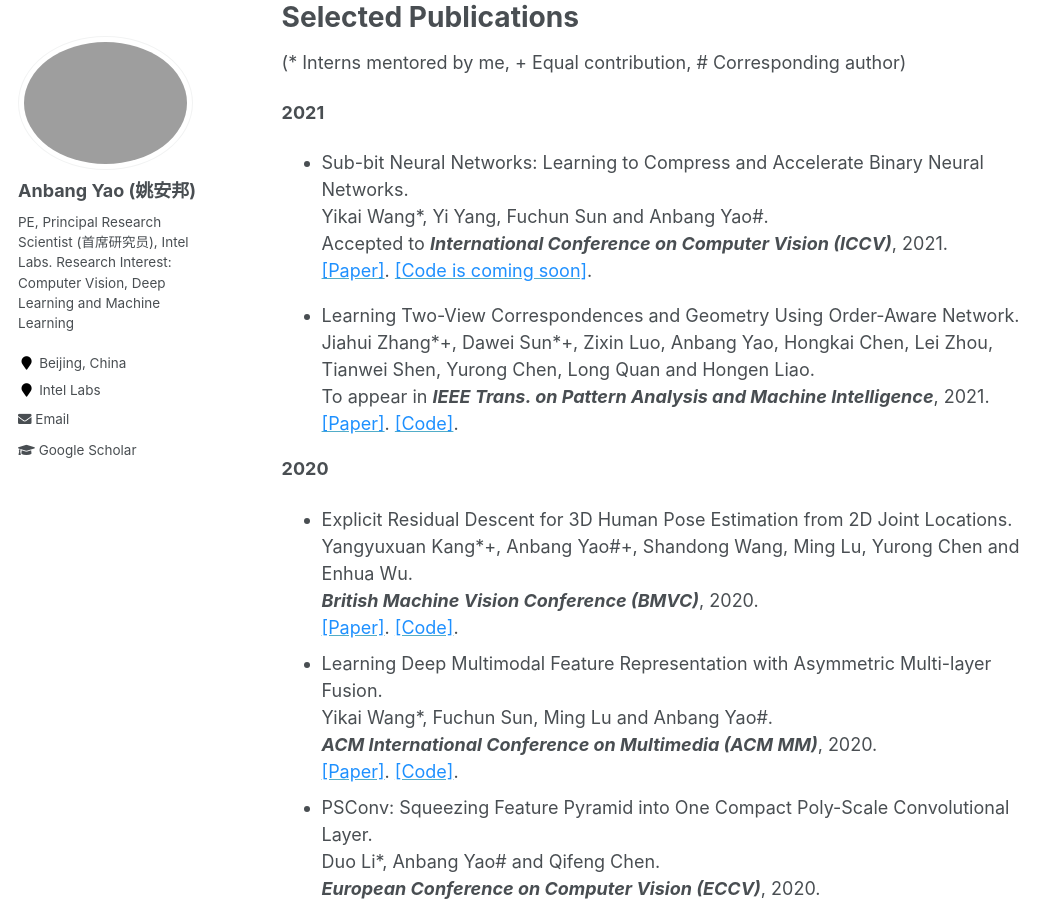
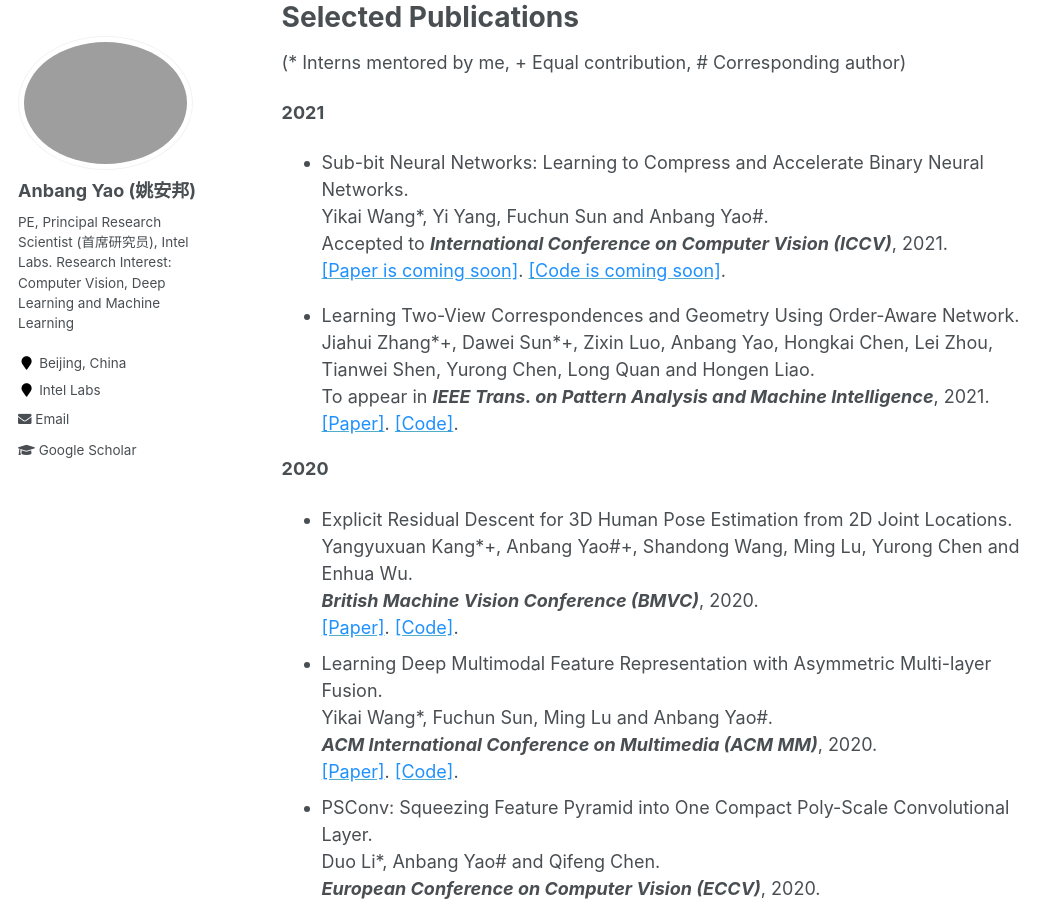
Before and after one commit to YaoAnbang/YaoAnbang.github.io, a Jekyll site: the page built from _pages/about.md, in a window 1280 px wide and 900 px high, scrolled down 1487 px. Shown: the whole window, without its empty margins (0-1064 px from the left). Built offline with Jekyll 4.4.1, drawn with Linux system fonts in a browser that asks for light colours.

Commit message:
Update about.md

```diff
--- a/_pages/about.md
+++ b/_pages/about.md
@@ -44,7 +44,7 @@
 **2021**
 
 <!-- <blockquote> -->
-+ Sub-bit Neural Networks: Learning to Compress and Accelerate Binary Neural Networks.<br> Yikai Wang\*, Yi Yang, Fuchun Sun and Anbang Yao\#.<br> Accepted to <em>**International Conference on Computer Vision (ICCV)**</em>, 2021.<br> [<font color="DodgerBlue">[Paper]</font>](https://yaoanbang.github.io/). [<font color="DodgerBlue">[Code is coming soon]</font>](https://yaoanbang.github.io/).<br>
++ Sub-bit Neural Networks: Learning to Compress and Accelerate Binary Neural Networks.<br> Yikai Wang\*, Yi Yang, Fuchun Sun and Anbang Yao\#.<br> Accepted to <em>**International Conference on Computer Vision (ICCV)**</em>, 2021.<br> [<font color="DodgerBlue">[Paper is coming soon]</font>](https://yaoanbang.github.io/). [<font color="DodgerBlue">[Code is coming soon]</font>](https://yaoanbang.github.io/).<br>
 <!--</blockquote> -->
 
 <!-- <blockquote> -->
```
